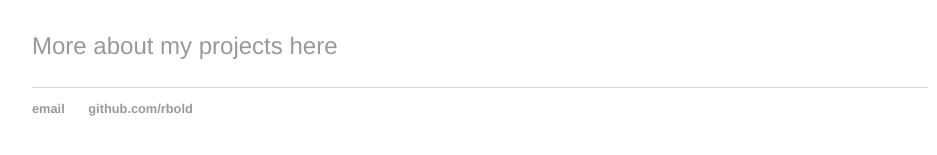
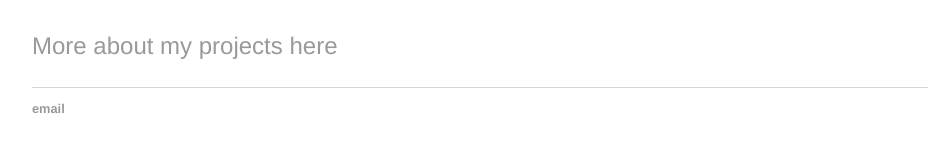
Before and after one commit to rbold/rbold.github.io, a Jekyll site: the page built from index.html, in a window 1280 px wide. Shown: the part 451-606 px from the top of the page, without its empty margins (160-1097 px from the left). Built offline with Jekyll 4.4.1, drawn with Linux system fonts in a browser that asks for light colours.

Commit message:
change default layout

```diff
--- a/_layouts/default.html
+++ b/_layouts/default.html
@@ -21,7 +21,6 @@
 			<footer>
 	    		<ul>
 	        		<li><a href="mailto:reid@case.edu">email</a></li>
-	        		<li><a href="https://github.com/rbold">github.com/rbold</a></li>
 				</ul>
 			</footer>
 		</body>
```
